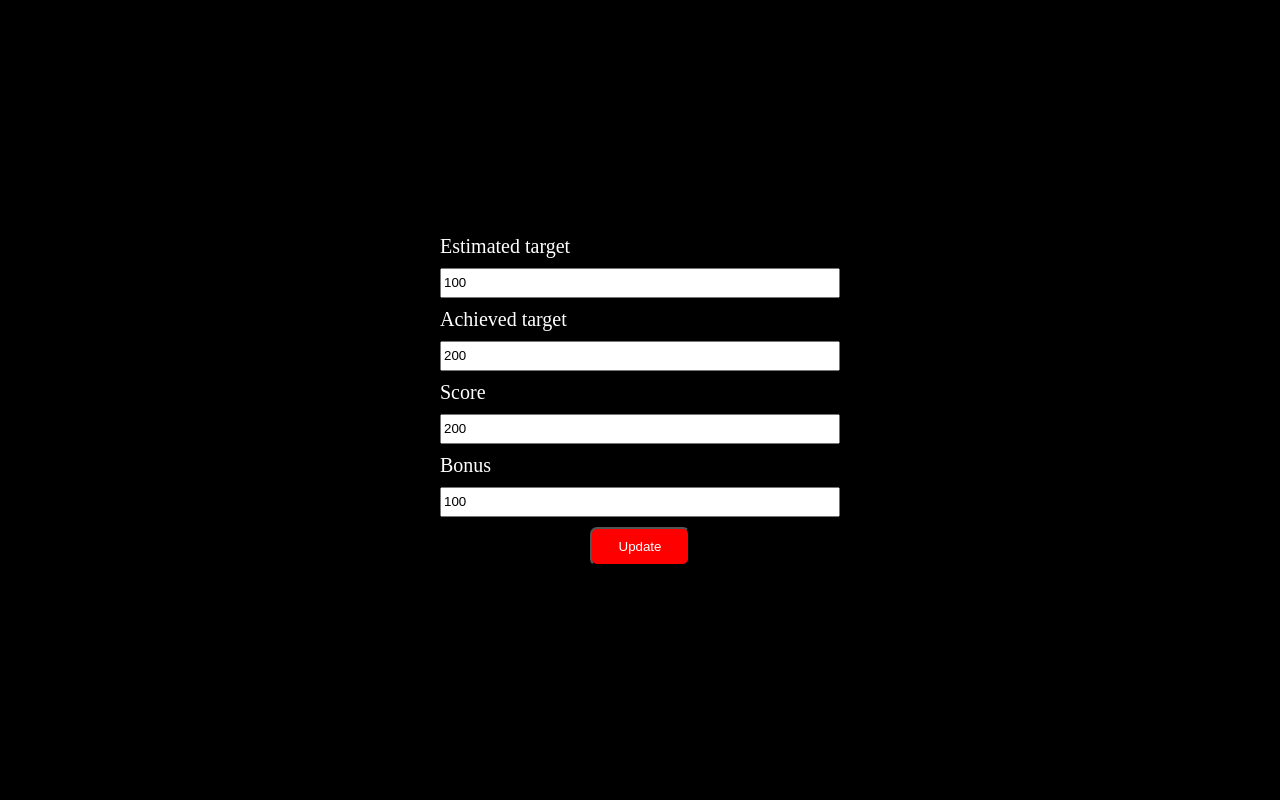
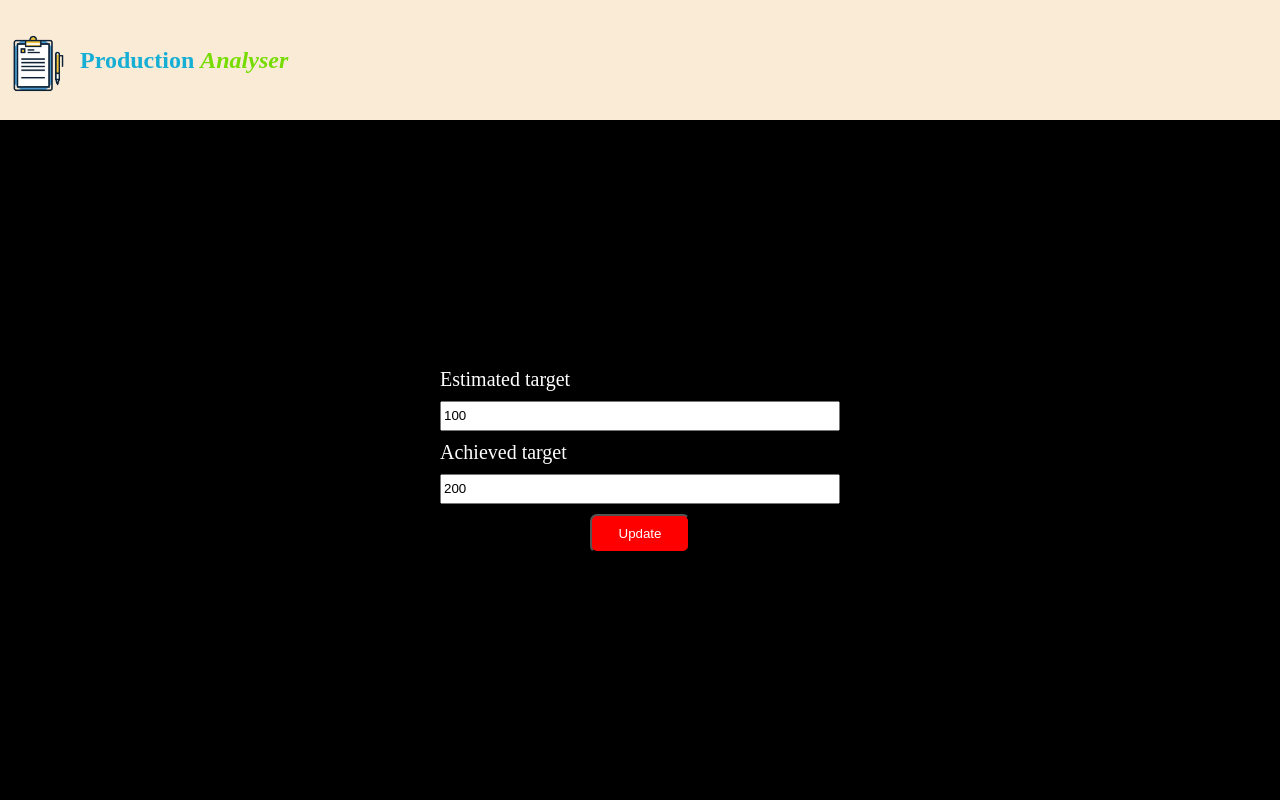
Before and after one commit to Nandakumar7328/production, a Django app: page /updateData/64 in a window 1280 px wide. Run offline with Django 4.2, Linux system fonts and the light colour scheme; data comes from the database, SQL or seed files in the repository; both versions use the stored data as it was after the commit.

Commit message:
add nav fixed score error simplyfy the query

```diff
--- a/production/url.py
+++ b/production/url.py
@@ -3,7 +3,7 @@ from . import views
 
 urlpatterns = [
     path('', views.home, name='home'),
-    path('addData',views.addData, name='addData'),
+    # path('addData',views.addData, name='addData'),
     path('updateData/<int:id>',views.updateData,name='updateData'),
     path('deleteData/<int:id>',views.deleteData,name='deleteData')
 ]
--- a/production/views.py
+++ b/production/views.py
@@ -3,17 +3,11 @@ from django.http import HttpResponse
 from datetime import datetime
 from .models import Data
 from django.shortcuts import redirect
+from django.core.exceptions import ObjectDoesNotExist
+
 
 
 def home(request):
-    myData = Data.objects.all()
-    if (myData != ''):
-        return render(request,'index.html',{'datas':myData})
-    else:
-        return render(request,'index.html')
-
-
-def addData(request):
     if request.method == 'POST':
         estimated = int(request.POST["one"])
         achived = int(request.POST["two"])
@@ -25,41 +19,71 @@ def addData(request):
         dt_string = now.strftime('%Y-%m-%d')
         time_str = now.strftime( '%H:%M:%S')
 
-        obj = Data()
-        obj.Estimated_target = estimated
-        obj.Achieved_target = achived
-        obj.Score = result
-        obj.Bonus = bonus
-        obj.Datetime = dt_string
-        obj.Time = time_str
-        obj.save()
-        myData = Data.objects.all()
+        Data.objects.create(
+            Estimated_target = estimated,
+            Achieved_target = achived,
+            Score = result,
+            Bonus = bonus,
+            Datetime = dt_string,
+            Time = time_str
+        )
         return redirect('home')
-    return render(request,'index.html')
+
+
+    data = Data.objects.all()
+    if (data != ''):
+         return render(request, 'index.html',{'datas':data})
+    else:
+         return render(request, 'index.html')
+
+# def addData(request):
+#     if request.method == 'POST':
+#         estimated = int(request.POST["one"])
+#         achived = int(request.POST["two"])
+#         result = round((achived/ estimated)* 100)
+#         bonus = 0
+#         if result > estimated :
+#             bonus = result - estimated
+#         now = datetime.now()
+#         dt_string = now.strftime('%Y-%m-%d')
+#         time_str = now.strftime( '%H:%M:%S')
+
+#         Data.objects.create(
+#             Estimated_target = estimated,
+#             Achieved_target = achived,
+#             Score = result,
+#             Bonus = bonus,
+#             Datetime = dt_string,
+#             Time = time_str
+#         )
+#         return redirect('home')
+#     return render(request,'index.html')
 
 def updateData(request,id):
     myData = Data.objects.get(id=id)
     if request.method == "POST":
         estimated = int(request.POST["Estimated"])
         achived = int(request.POST["Achieved"])
-        result = int(request.POST["Score"])
-        bonus = int(request.POST["Bonus"])
+        result = round((achived/ estimated)* 100)
+        bonus = 0
+        if result > estimated :
+            bonus = result - estimated
         now = datetime.now()
         dt_string = now.strftime('%Y-%m-%d')
         time_str = now.strftime( '%H:%M:%S')
-        myData.Estimated_target = estimated
-        myData.Achieved_target = achived
-        myData.Score = result
-        myData.Bonus = bonus
-        myData.Datetime = dt_string
-        myData.Time = time_str
-        myData.save()
+        myData = Data.objects.filter(id=id).update(
+            Estimated_target = estimated ,
+            Achieved_target = achived ,
+            Score = result ,
+            Bonus = bonus ,
+            Datetime = dt_string,
+            Time = time_str
+        )
 
         return redirect('home')
 
     return render(request,'update.html',{'datas':myData})
 
-
 def deleteData(request,id):
     myData = Data.objects.get(id=id)
     myData.delete()
--- a/static/index.css
+++ b/static/index.css
@@ -10,7 +10,7 @@ body{
   flex-direction: row;
   justify-content: space-around;
   align-items: center;
-  height: 100vh;
+  height: 85vh;
  padding: 10px;
   width: 100vw;
   background-color: black;
@@ -99,3 +99,27 @@ body{
   border-width: 0px;
   border-radius: 7px;
 }
+
+.nav-container{
+  background-color: antiquewhite;
+  width: 100vw;
+  height: 15vh;
+  display: flex;
+  flex-direction: row;
+  justify-content: flex-start;
+  align-items: center;
+  box-shadow: 0px 0px 5px 0px;
+}
+.logo{
+  height: 80px;
+  height: 80px;
+  cursor: pointer;
+}
+.app-name{
+  color: #15aed5;
+  font-weight: bold;
+}
+.half{
+  color: #76dc00;
+  font-style: italic;
+}
--- a/templates/update.html
+++ b/templates/update.html
@@ -6,6 +6,11 @@
     <title>result</title>
   </head>
   <body>
+    <div>
+      <nav class='nav-container'>
+        <img src={% static 'image/—Pngtree—product analysis_2849807.png' %} alt="logo" class='logo'/>
+        <h1><span class='app-name'>Production</span> <span class='half'>Analyser</span></h1>
+      </nav>
     <div class="main-container">
       <form class="sub-container" action="/updateData/{{datas.id}}" method="POST" autocomplete="off">
         {% csrf_token %}
@@ -13,11 +18,9 @@
         <input class="input" name="Estimated"  placeholder="Estimated target" value={{datas.Estimated_target}}  type="number" />
         <lable class="leble">Achieved target</lable>
         <input class="input" name="Achieved" placeholder="Achieved target" value={{datas.Achieved_target}}  type="number" />
-        <lable class="leble">Score</lable>
-        <input class="input" name="Score" placeholder="Score" value={{datas.Score}}  type="number" />
-        <lable class="leble">Bonus</lable>
-        <input class="input" name="Bonus" placeholder="Bonus" value={{datas.Bonus}}  type="number" />
         <button class='btn' type="submit">Update</button>
       </form>
+    </div>
+  </div>
   </body>
 </html>
```
Also changed, not shown: templates/index.html (+8 -1 lines), db.sqlite3, static/image/—Pngtree—product analysis_2849807.png (added).
